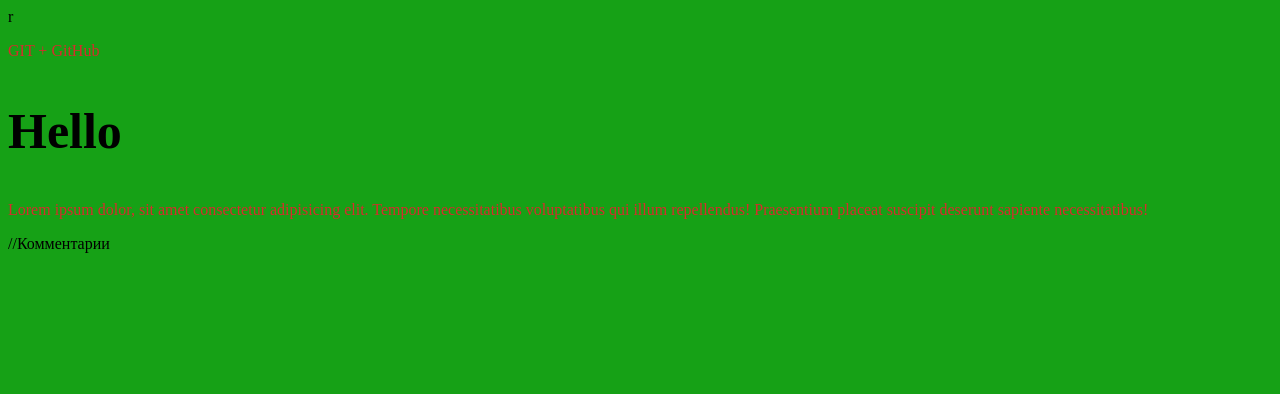
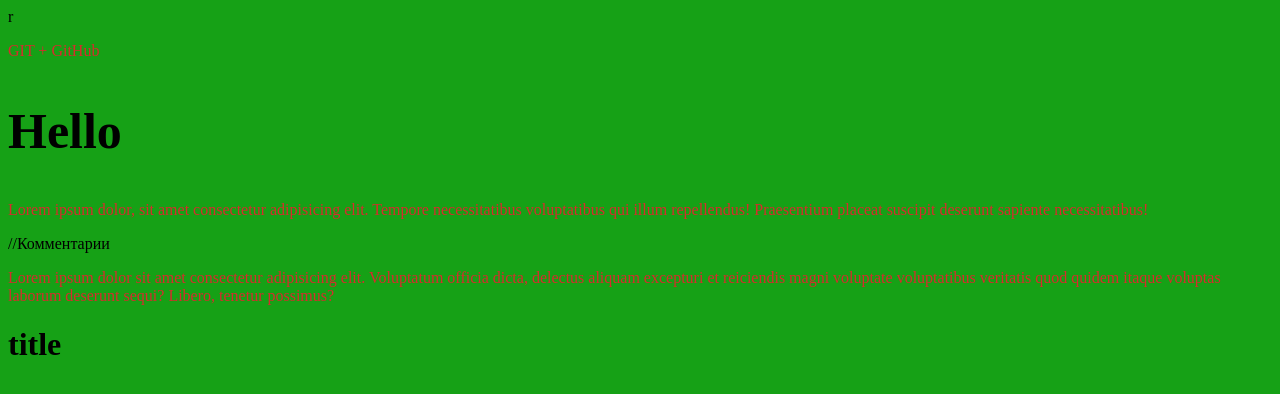
Before and after one commit to Alexandr-ace/gitTest, a plain HTML site: page index.html in a window 1280 px wide. Drawn offline with Linux system fonts and the light colour scheme.

Commit message:
Супер новая ветка

```diff
--- a/index.html
+++ b/index.html
@@ -14,7 +14,7 @@
         Tempore necessitatibus voluptatibus qui illum repellendus!
         Praesentium placeat suscipit deserunt sapiente necessitatibus!</p>
         //Комментарии
-        <p></p>
-        <h1></h1>
+        <p>Lorem ipsum dolor sit amet consectetur adipisicing elit. Voluptatum officia dicta, delectus aliquam excepturi et reiciendis magni voluptate voluptatibus veritatis quod quidem itaque voluptas laborum deserunt sequi? Libero, tenetur possimus?</p>
+        <h1>title</h1>
 </body>
 </html>
```
